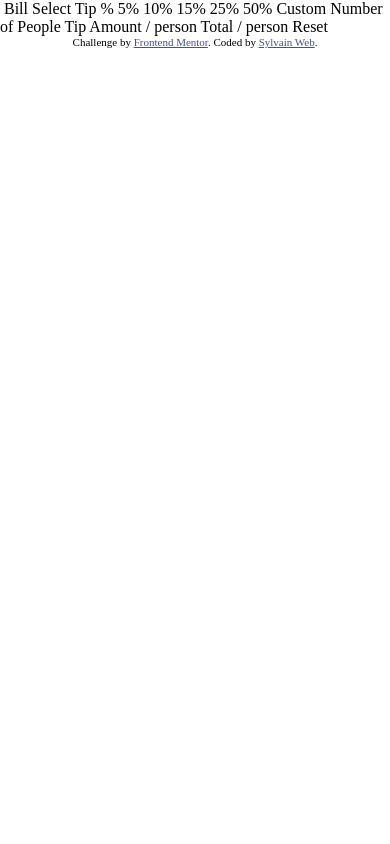
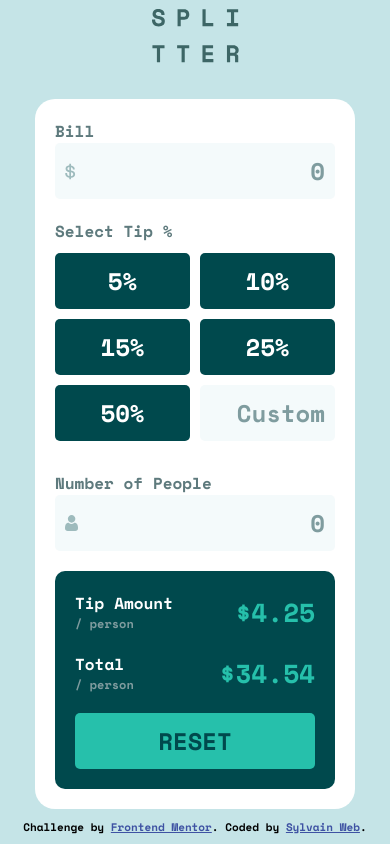
Before and after one commit to SylvainPS78/FEM-tip-calculator, a plain HTML site: page index.html in a window 390 px wide. Drawn offline with nearby package versions, Linux system fonts and the light colour scheme.

Commit message:
FEAT Add mobile CSS design

```diff
--- a/css/style.css
+++ b/css/style.css
@@ -12,8 +12,172 @@
     --Grey-200: hsl(185, 41%, 84%);
     --Grey-50: hsl(189, 47%, 97%);
     --White: hsl(0, 100%, 100%);
+    --border-radius : 20px;
+}
+
+body {
+    background-color: var(--Grey-200);
+    display:flex;
+    flex-direction: column;
+    justify-content:center; /* TBD */
+    align-items: center;
+    gap: 10px; /* TBD */
+    height: 100vh;
+    font-family: "Space Mono",sans-serif;
+    font-size: 16px;
+    font-weight: 700;
+}
+
+main {
+    background-color: var(--White);
+    border-radius: var(--border-radius);
+    padding:20px;
+    width:320px; /* TBD */
+    margin-top:20px;
+}
+
+legend {
+    all: unset;
+    color:var(--Grey-500)
+}
+
+fieldset {
+    all: unset;
+}
+
+input {
+    all: unset;
+    background-color:var(--Grey-50);
+    text-align: end;
+    padding: 10px;
+    max-width: 260px; /* TBD */
+    font-size: 24px;
+    color:var(--Green-900);
+    margin-bottom: 20px;
+    border-radius: 5px;;
+}
+
+input::placeholder {
+    color: var(--Grey-400);
 }
 
 
+
+input[type="number"]::-webkit-outer-spin-button,
+input[type="number"]::-webkit-inner-spin-button {
+  -webkit-appearance: none;
+  margin: 0;
+}
+
+input[type="number"] {
+  -moz-appearance: textfield;
+}
+
+#bill-total {
+    background-image: url("../images/icon-dollar.svg");
+    background-repeat: no-repeat;
+    background-position: 10px center;
+}
+
+#number-people {
+    background-image: url("../images/icon-person.svg");
+    background-repeat: no-repeat;
+    background-position: 10px center;
+}
+
+#tip-selection {
+    display: grid;
+    grid-template-columns: repeat(auto-fit, minmax(100px, 1fr));
+    gap: 10px;
+    grid-auto-rows: 1fr;
+    margin-bottom: 30px;
+}
+
+#tip-selection legend {
+    grid-column: 1/3;
+    grid-row: 1;
+    margin-bottom: 10px;
+}
+
+.tip {
+    background-color: var(--Green-900);
+    color: var(--White);
+    border:none;
+    font-family: "Space Mono",sans-serif;
+    padding:10px 10px;
+    border-radius: 5px;
+    font-size: 24px;
+    font-weight: 700;
+}
+
+.tip:hover, input:hover,#reset:hover {
+    cursor: pointer;
+}
+
+.tip:hover {
+    background-color: var(--Green-400);
+    color:var(--Green-900);
+}
+
+input:hover {
+    border:1px solid var(--Green-400);
+}
+
+#results {
+    background-color: var(--Green-900);
+    color:var(--White);
+    padding:20px;
+    border-radius: 10px;
+    display: flex;
+    flex-direction: column;
+    justify-content: space-between;
+    gap:20px;
+}
+
+.result-subtitle {
+ font-size: 12px;
+ color: var(--Grey-400);
+}
+
+.result {
+    display: grid;
+    grid-template-columns: 2;
+    grid-template-rows: 2;
+}
+
+.result-title {
+    grid-column: 1;
+    grid-row: 1;
+}
+
+.result-subtitle {
+    grid-column: 1;
+    grid-row: 2;
+}
+
+output {
+    grid-column: 2;
+    grid-row:1/3;
+    justify-self: end;
+    align-self: center;
+    color: var(--Green-400);
+    font-size: 26px;
+}
+
+#reset {
+    background-color: var(--Green-400);
+    color: var(--Green-900);
+    border:none;
+    font-family: "Space Mono",sans-serif;
+    border-radius: 5px;
+    font-size: 24px;
+    font-weight: 700;
+    padding:10px 0px;
+}
+
+#custom-tip {
+    margin-bottom:0px;
+}
+
 .attribution { font-size: 11px; text-align: center; }
 .attribution a { color: hsl(228, 45%, 44%); }
--- a/index.html
+++ b/index.html
@@ -14,35 +14,60 @@
 </head>
 
 <body>
-  <img src=""
-  alt=""
-  height=""
-  width=""
-  id="">
-  Bill
+  <header>
+    <img src="./images/logo.svg"
+    alt="SPLITTER LOGO"
+    height="54px"
+    width="87px"
+    id="logo">
+  </header>
 
-  Select Tip %
-  5%
-  10%
-  15%
-  25%
-  50%
-  Custom
+  <main>
+      <form id="user-input">
+          <fieldset>
+            <legend>Bill</legend>
+            <input id="bill-total" type="number" placeholder="0" name="bill-total" min="0">
+          </fieldset>
 
-  Number of People
+          <fieldset id="tip-selection">
+            <legend>Select Tip %</legend>
+            <button class="tip" value="5">5%</button>
+            <button class="tip" value="10">10%</button>
+            <button class="tip" value="15">15%</button>
+            <button class="tip" value="25">25%</button>
+            <button class="tip" value="50">50%</button>
+            <input id="custom-tip" type="number" placeholder="Custom" name="custom-tip" min="0">
+          </fieldset>
 
-  Tip Amount
-  / person
+          <fieldset>
+            <legend>Number of People</legend>
+            <input id="number-people" type="number" placeholder="0" name="number-people" min="1">
+          </fieldset>
+      </form>
 
-  Total
-  / person
+      <section id="results">
+        <div class="result">
+          <p class="result-title">Tip Amount</p>
+          <p class="result-subtitle">/ person</p>
+          <output>$4.25</output>
+        </div>
 
-  Reset
+        <div class="result">
+          <p class="result-title">Total</p>
+          <p class="result-subtitle">/ person</p>
+          <output>$34.54</output>
+        </div>
 
-  <div class="attribution">
+        <button id="reset" type="reset" name="reset-btn">RESET</button>
+
+      </section>
+  </main>
+
+  <footer class="attribution">
     Challenge by <a href="https://www.frontendmentor.io?ref=challenge" target="_blank">Frontend Mentor</a>.
     Coded by <a href="#">Sylvain Web</a>.
-  </div>
+  </footer>
+
   <script src="./js/script.js"></script>
 </body>
 </html>
```
